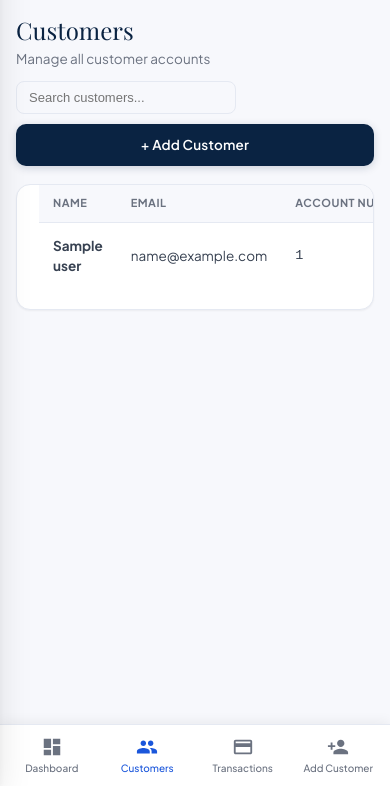
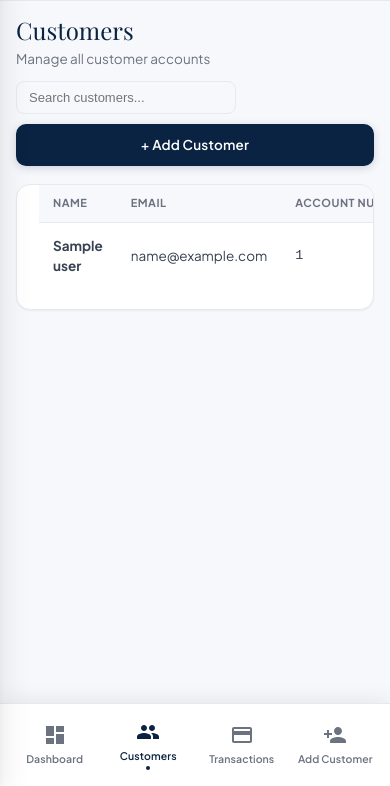
Before and after one commit to novbank/novbank, a Flask app: page /admin/customers in a window 390 px wide. Shown: the part 58-844 px from the top of the page. Run offline with Flask 3, Linux system fonts and the light colour scheme; the visitor is signed in with stand-in values (Sample User, id 1); a database or web service that is not in the repository returns one stand-in record (values such as "Sample title"); some libraries are stand-ins or nearby versions.

Commit message:
ui update

```diff
--- a/static/css/style.css
+++ b/static/css/style.css
@@ -846,13 +863,13 @@ html, body {
   display: none;
   position: fixed;
   bottom: 0; left: 0; right: 0;
-  height: 62px;
+  height: auto;
   background: var(--white);
   border-top: 1px solid var(--border);
   z-index: 200;
-  padding: 0 4px;
-  padding-bottom: env(safe-area-inset-bottom);
-  box-shadow: 0 -2px 12px rgba(0,0,0,0.06);
+  padding: 8px 8px;
+  padding-bottom: calc(8px + env(safe-area-inset-bottom));
+  box-shadow: 0 -4px 20px rgba(0,0,0,0.07);
 }
 .mbn-item {
   flex: 1;
@@ -860,18 +877,31 @@ html, body {
   flex-direction: column;
   align-items: center;
   justify-content: center;
-  gap: 3px;
+  gap: 4px;
   text-decoration: none;
   color: var(--text-muted);
-  font-size: 10px;
+  font-size: 10.5px;
   padding: 8px 4px;
   border-radius: var(--r-md);
-  transition: color 0.15s;
+  transition: color 0.15s, background 0.15s;
   font-family: var(--font);
-  font-weight: 500;
+  font-weight: 600;
+  letter-spacing: 0.1px;
 }
-.mbn-item svg { width: 22px; height: 22px; fill: currentColor; }
-.mbn-item.active { color: var(--blue); }
+.mbn-item svg { width: 24px; height: 24px; fill: currentColor; }
+.mbn-item.active { color: var(--navy); }
+.mbn-item.active svg { fill: var(--navy); }
+.mbn-item.active span { position: relative; }
+.mbn-item.active span::after {
+  content: '';
+  display: block;
+  width: 4px;
+  height: 4px;
+  background: var(--navy);
+  border-radius: 50%;
+  margin: 2px auto 0;
+}
+.mbn-item:active { background: var(--navy-light); }
 
 /* ── WITHDRAWAL PAGE ─────────────────────────── */
 .withdraw-layout { display: flex; gap: 24px; align-items: flex-start; }
@@ -965,7 +995,7 @@ html, body {
   }
   .sidebar.open { transform: translateX(0); }
   .app-shell { flex-direction: column; height: auto; min-height: 100vh; }
-  .main-content { padding: 16px 16px 80px; }
+  .main-content { padding: 16px 16px 100px; }
   .page-header { flex-direction: column; gap: 12px; margin-bottom: 18px; }
   .page-title { font-size: 24px; }
   .header-actions { width: 100%; }
--- a/templates/base.html
+++ b/templates/base.html
@@ -24,14 +24,17 @@
 })();
 </script>
 </head>
-<body>
+<body data-endpoint="{{ request.endpoint or '' }}">
 
 {% if session.get('user_id') %}
 <div class="app-shell">
 
   <!-- MOBILE TOP BAR -->
   <header class="mobile-topbar">
-    <div class="mobile-logo">
+    <button class="mob-back-btn" id="mob-back-btn" onclick="history.back()" style="display:none" aria-label="Go back">
+      <svg viewBox="0 0 24 24"><path d="M20 11H7.83l5.59-5.59L12 4l-8 8 8 8 1.41-1.41L7.83 13H20v-2z"/></svg>
+    </button>
+    <div class="mobile-logo" id="mob-logo">
       <img src="{{ url_for('static', filename='logo.png') }}" class="logo-img-sm" alt="NovBank Logo">
       <span class="logo-text">NovBank</span>
     </div>
@@ -217,7 +220,19 @@
   }, 2200);
 })();
 
-// ── SERVICE WORKER ────────────────────────────
+// ── BACK BUTTON ───────────────────────────────
+(function () {
+  var innerPages = ['account','statement','history','transfer','withdraw','settings',
+                    'admin_edit_customer','admin_add_customer','admin_transactions',
+                    'admin_withdrawals','frozen','reset_password','forgot_password'];
+  var endpoint = document.body.dataset.endpoint;
+  if (innerPages.indexOf(endpoint) !== -1) {
+    var btn = document.getElementById('mob-back-btn');
+    var logo = document.getElementById('mob-logo');
+    if (btn) btn.style.display = 'flex';
+    if (logo) logo.style.display = 'none';
+  }
+})();
 if ('serviceWorker' in navigator) {
   window.addEventListener('load', () => {
     navigator.serviceWorker.register('/sw.js')
```
Also changed, not shown: other parts of static/css/style.css (+21 -2 lines).
